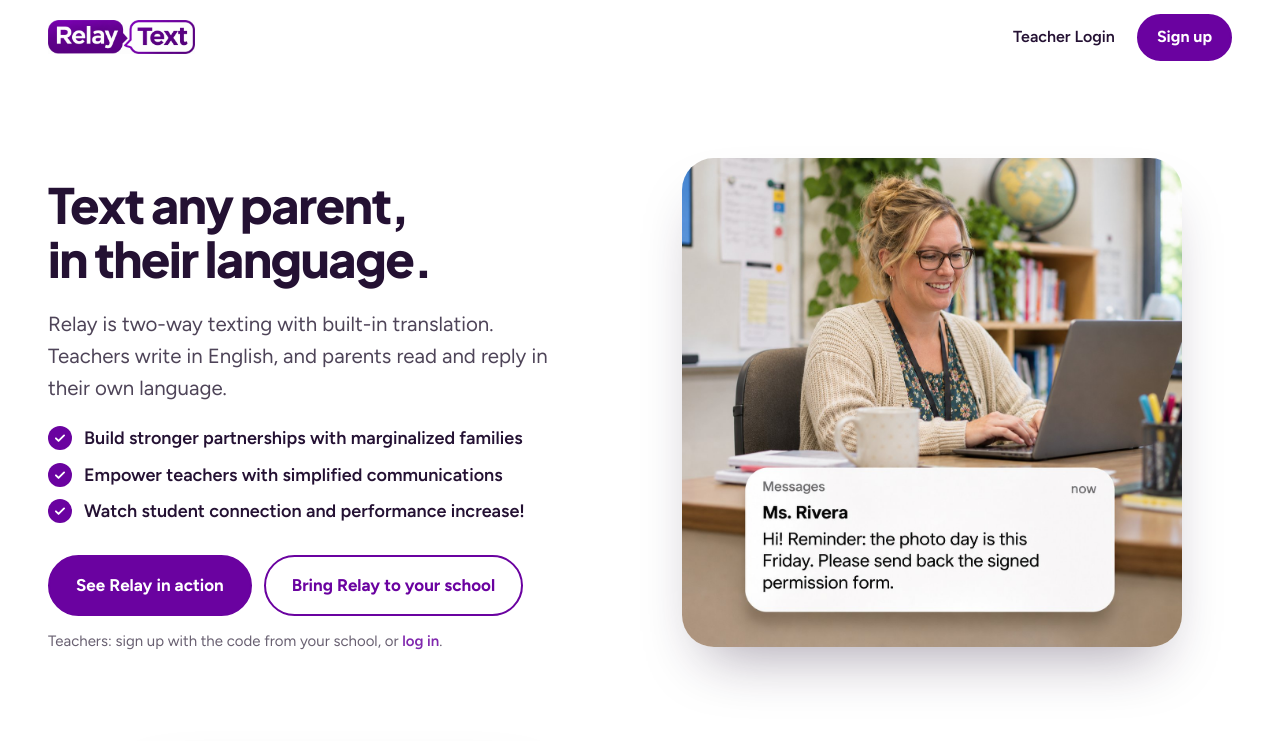
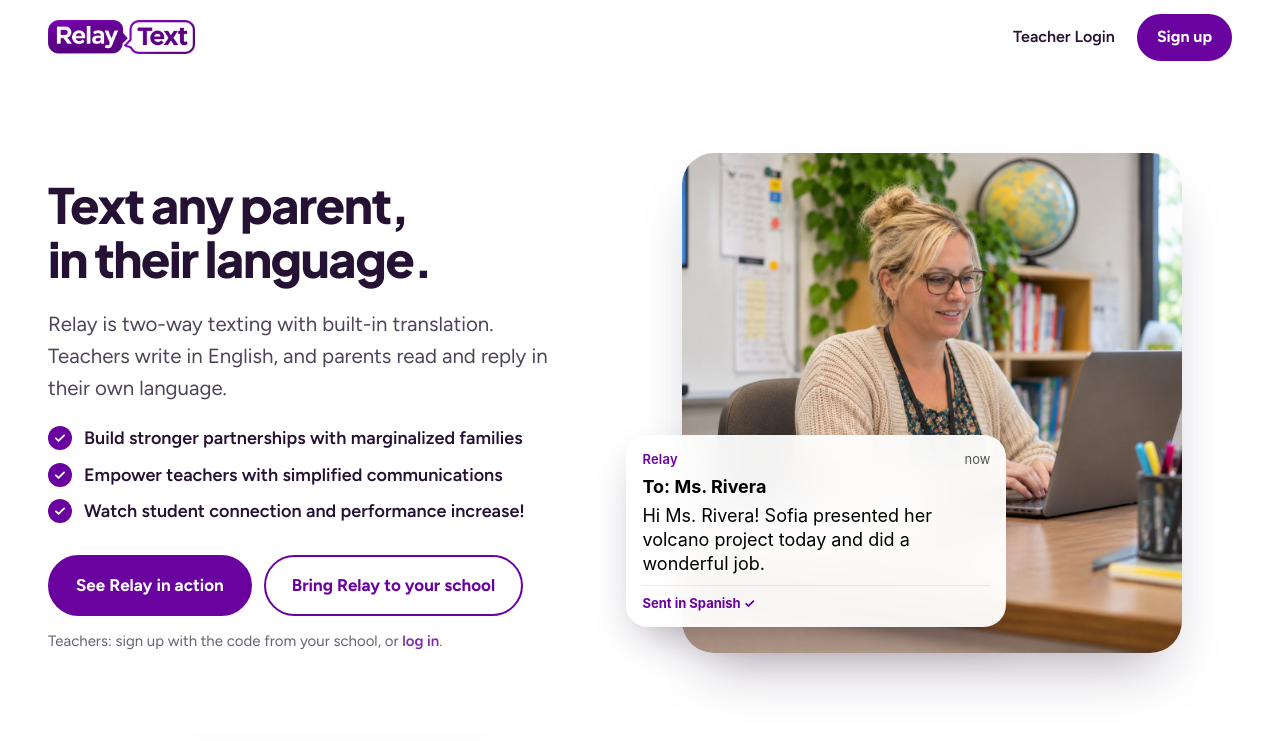
Before and after one commit to stellomax/relay-text, a Next.js app: page / in a window 1280 px wide. Shown: the top 741 px of the page. Built offline with nearby package versions, Linux system fonts and the light colour scheme; grey boxes are pictures that could not be loaded.

Commit message:
Hero: new teacher image with the Relay message card extending off the left edge
Co-Authored-By: Claude Opus 5.5 <noreply@anthropic.com>
Claude-Session: https://claude.ai/code/session_01NHaCwh9APNv8QtQw9JUgEf

```diff
--- a/app/page.tsx
+++ b/app/page.tsx
@@ -163,11 +163,20 @@ export default function Landing() {
 
           <figure className="lp-photo lp-hero-photo">
             <img
-              src="/hero-teacher-2.jpg"
-              alt="A teacher smiling as she types on her laptop at her classroom desk, with a text message to a parent about Friday's photo day"
-              width={1269}
-              height={1240}
+              src="/hero-teacher-3.jpg"
+              alt="A teacher smiling as she types a message on her laptop at her classroom desk"
+              width={1254}
+              height={1254}
             />
+            <div className="lp-notif lp-photo-notif lp-sent-notif" aria-hidden>
+              <div className="lp-notif-top">
+                <span className="lp-notif-app">Relay</span>
+                <span>now</span>
+              </div>
+              <div className="lp-notif-from">To: Ms. Rivera</div>
+              <div className="lp-notif-body">Hi Ms. Rivera! Sofia presented her volcano project today and did a wonderful job.</div>
+              <div className="lp-sent-tag">Sent in Spanish ✓</div>
+            </div>
           </figure>
         </section>
 
```
Also changed, not shown: public/hero-teacher-2.jpg (deleted), public/hero-teacher-3.jpg (added).
